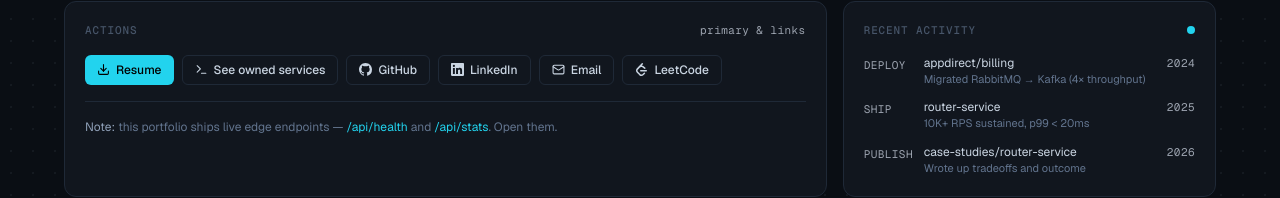
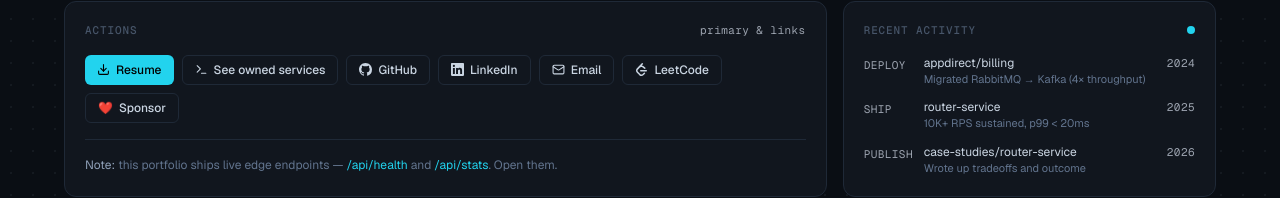
Before and after one commit to lekhrocks/portfolio, a Next.js app: page / in a window 1280 px wide. Shown: the part 564-762 px from the top of the page. Built offline with nearby package versions, Linux system fonts and the light colour scheme; no server answers.

Commit message:
chore: added git sponsor iframe

```diff
--- a/components/Footer.tsx
+++ b/components/Footer.tsx
@@ -48,6 +48,13 @@ export default function Footer() {
             </div>
           </div>
           <div className="flex items-center gap-2">
+            <iframe
+              src="https://github.com/sponsors/lekhrocks/button"
+              title="Sponsor lekhrocks"
+              height="32"
+              width="114"
+              style={{ border: 0, borderRadius: 6 }}
+            />
             {[
               { icon: GithubIcon, href: "https://github.com/lekhrocks", label: "GitHub" },
               { icon: LinkedinIcon, href: "https://linkedin.com/in/lekhrajkumar", label: "LinkedIn" },
--- a/components/Hero.tsx
+++ b/components/Hero.tsx
@@ -238,6 +238,9 @@ export default function Hero() {
               <SecondaryAction href="https://leetcode.com/u/lekh_nith/" external>
                 <LeetcodeIcon size={13} /> LeetCode
               </SecondaryAction>
+              <SecondaryAction href="https://github.com/sponsors/lekhrocks" external>
+                <span role="img" aria-label="heart">❤️</span> Sponsor
+              </SecondaryAction>
             </div>
             <div className="mt-4 pt-4 panel-divider">
               <p className="text-xs text-slate-500 leading-relaxed">
```
